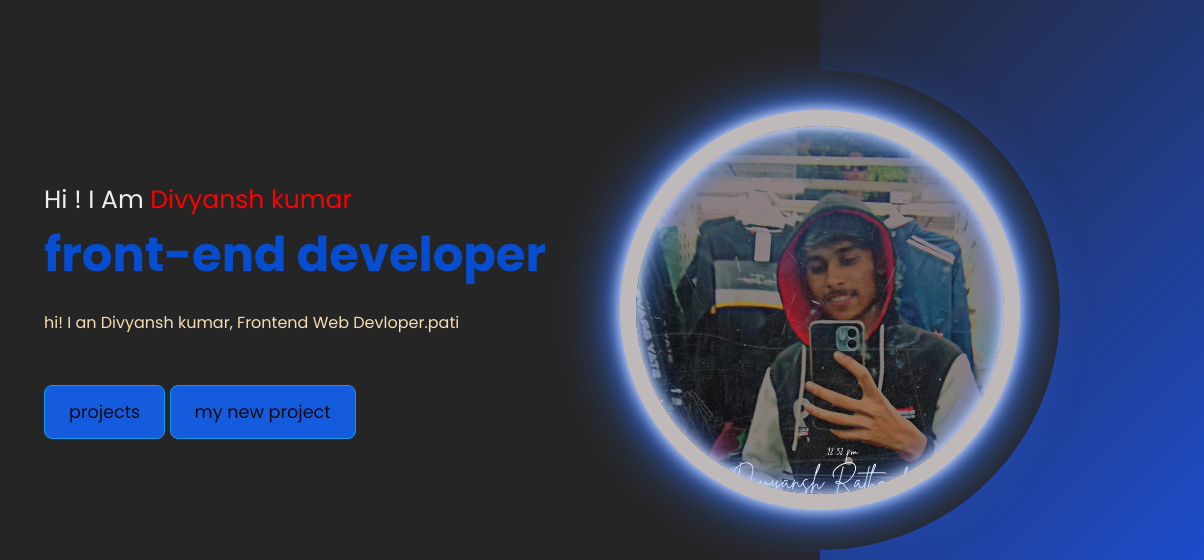
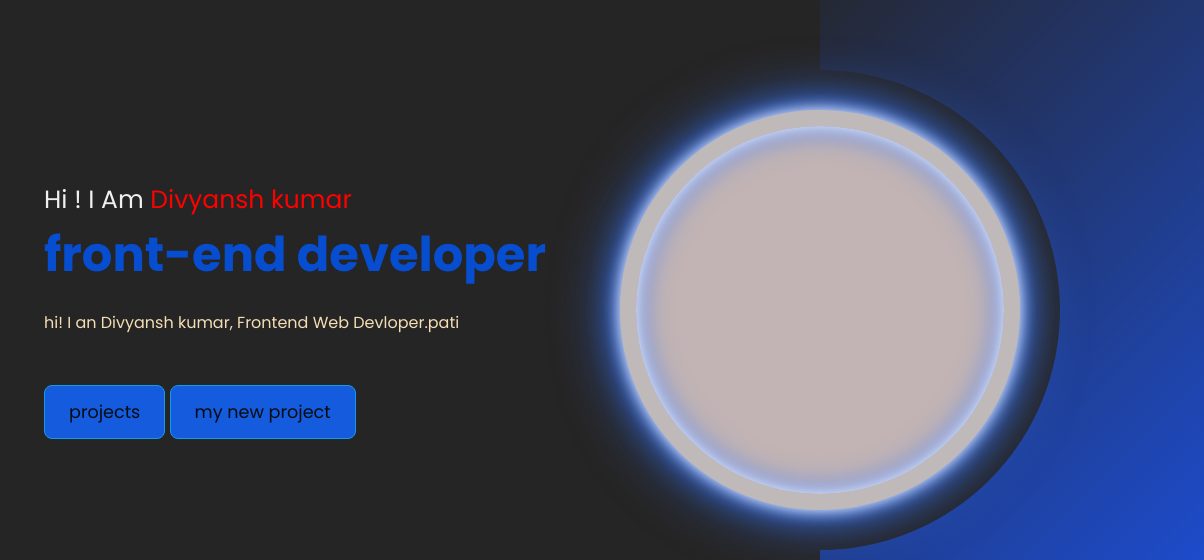
Before and after one commit to Divyanshrathoud/portfolio-, a plain HTML site: page index.html in a window 1280 px wide. Shown: the part 90-650 px from the top of the page, 76-1280 px from the left. Drawn offline with Linux system fonts and the light colour scheme.

Commit message:
Update style.css

```diff
--- a/style.css
+++ b/style.css
@@ -149,7 +149,7 @@ button:nth-child(2):hover{
 .circle:nth-child(2){
     background-color: rgb(194, 180, 180);
     width: 25rem;
-   background-image: url(Snapchat-1981964681.jpg);
+/*    background-image: url(Snapchat-1981964681.jpg); */
    background-size: 100%;
    background-repeat: no-repeat;
    border: 1rem solid rgb(192, 185, 185);
```
